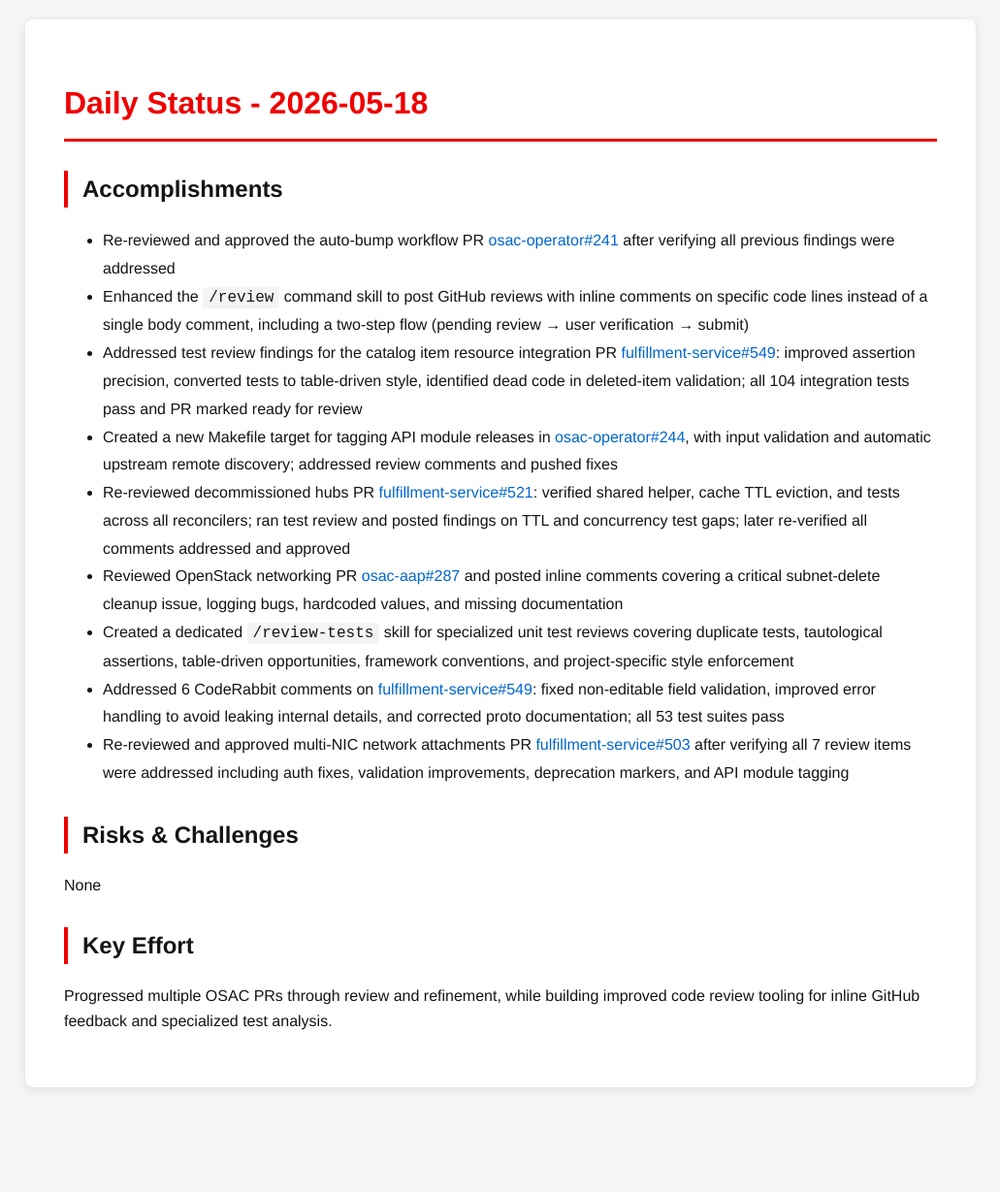
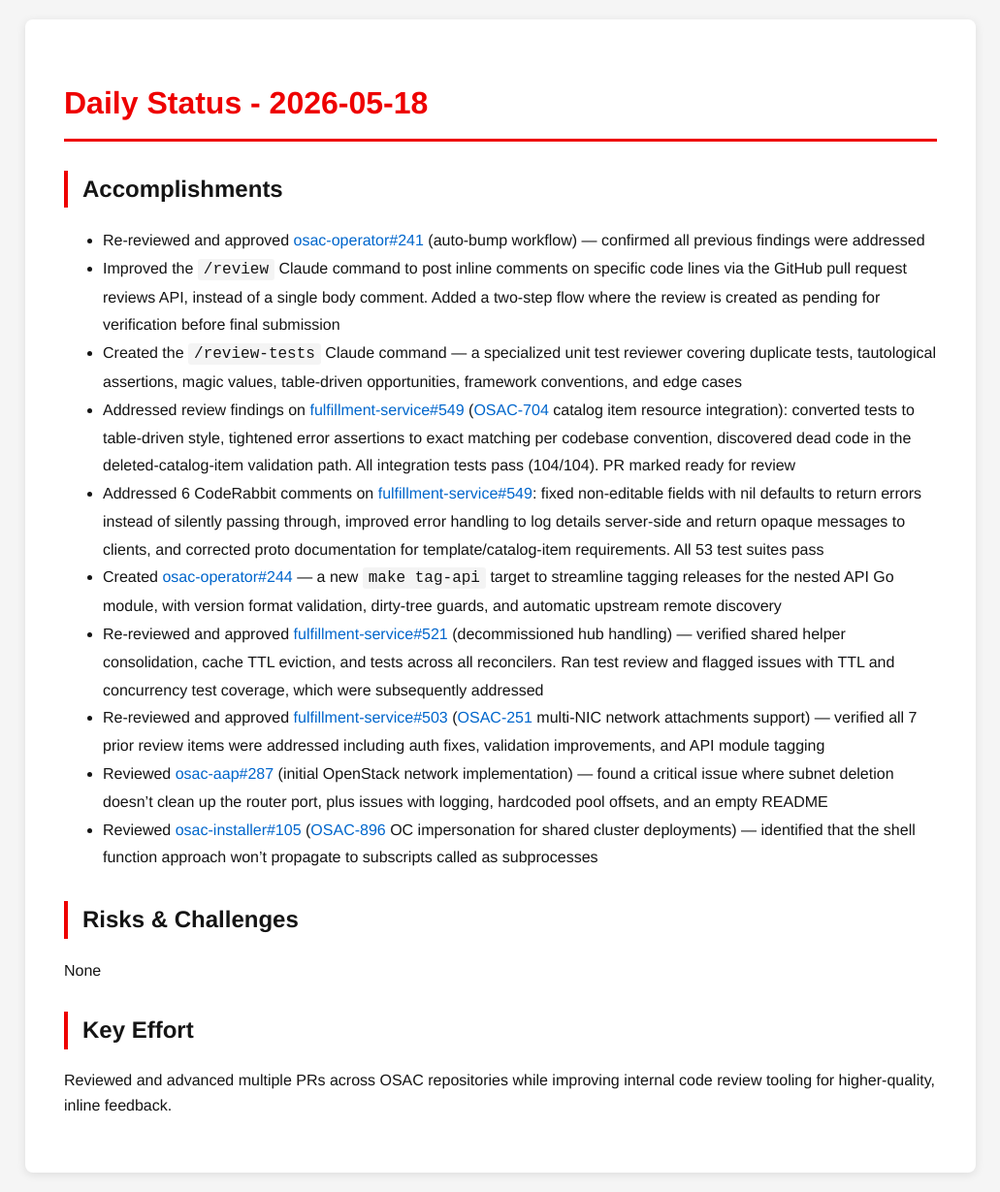
Before and after one commit to tzvatot/daily-status, a Jekyll site: the page built from 2026-05-18.md, in a window 1280 px wide. Shown: the whole page at 97% size, without its empty margins (124-1155 px from the left). Built offline with Jekyll 4.4.1, drawn with Linux system fonts in a browser that asks for light colours; before the commit the page ends 1141 px from its top, so only the background shows below that.

Commit message:
Daily status update - 2026-05-18

```diff
--- a/2026-05-18.md
+++ b/2026-05-18.md
@@ -7,18 +7,19 @@
 # Daily Status - 2026-05-18
 
 ## Accomplishments
-- Re-reviewed and approved the auto-bump workflow PR [osac-operator#241](https://github.com/osac-project/osac-operator/pull/241) after verifying all previous findings were addressed
-- Enhanced the `/review` command skill to post GitHub reviews with inline comments on specific code lines instead of a single body comment, including a two-step flow (pending review → user verification → submit)
-- Addressed test review findings for the catalog item resource integration PR [fulfillment-service#549](https://github.com/osac-project/fulfillment-service/pull/549): improved assertion precision, converted tests to table-driven style, identified dead code in deleted-item validation; all 104 integration tests pass and PR marked ready for review
-- Created a new Makefile target for tagging API module releases in [osac-operator#244](https://github.com/osac-project/osac-operator/pull/244), with input validation and automatic upstream remote discovery; addressed review comments and pushed fixes
-- Re-reviewed decommissioned hubs PR [fulfillment-service#521](https://github.com/osac-project/fulfillment-service/pull/521): verified shared helper, cache TTL eviction, and tests across all reconcilers; ran test review and posted findings on TTL and concurrency test gaps; later re-verified all comments addressed and approved
-- Reviewed OpenStack networking PR [osac-aap#287](https://github.com/osac-project/osac-aap/pull/287) and posted inline comments covering a critical subnet-delete cleanup issue, logging bugs, hardcoded values, and missing documentation
-- Created a dedicated `/review-tests` skill for specialized unit test reviews covering duplicate tests, tautological assertions, table-driven opportunities, framework conventions, and project-specific style enforcement
-- Addressed 6 CodeRabbit comments on [fulfillment-service#549](https://github.com/osac-project/fulfillment-service/pull/549): fixed non-editable field validation, improved error handling to avoid leaking internal details, and corrected proto documentation; all 53 test suites pass
-- Re-reviewed and approved multi-NIC network attachments PR [fulfillment-service#503](https://github.com/osac-project/fulfillment-service/pull/503) after verifying all 7 review items were addressed including auth fixes, validation improvements, deprecation markers, and API module tagging
+- Re-reviewed and approved [osac-operator#241](https://github.com/osac-project/osac-operator/pull/241) (auto-bump workflow) — confirmed all previous findings were addressed
+- Improved the `/review` Claude command to post inline comments on specific code lines via the GitHub pull request reviews API, instead of a single body comment. Added a two-step flow where the review is created as pending for verification before final submission
+- Created the `/review-tests` Claude command — a specialized unit test reviewer covering duplicate tests, tautological assertions, magic values, table-driven opportunities, framework conventions, and edge cases
+- Addressed review findings on [fulfillment-service#549](https://github.com/osac-project/fulfillment-service/pull/549) ([OSAC-704](https://issues.redhat.com/browse/OSAC-704) catalog item resource integration): converted tests to table-driven style, tightened error assertions to exact matching per codebase convention, discovered dead code in the deleted-catalog-item validation path. All integration tests pass (104/104). PR marked ready for review
+- Addressed 6 CodeRabbit comments on [fulfillment-service#549](https://github.com/osac-project/fulfillment-service/pull/549): fixed non-editable fields with nil defaults to return errors instead of silently passing through, improved error handling to log details server-side and return opaque messages to clients, and corrected proto documentation for template/catalog-item requirements. All 53 test suites pass
+- Created [osac-operator#244](https://github.com/osac-project/osac-operator/pull/244) — a new `make tag-api` target to streamline tagging releases for the nested API Go module, with version format validation, dirty-tree guards, and automatic upstream remote discovery
+- Re-reviewed and approved [fulfillment-service#521](https://github.com/osac-project/fulfillment-service/pull/521) (decommissioned hub handling) — verified shared helper consolidation, cache TTL eviction, and tests across all reconcilers. Ran test review and flagged issues with TTL and concurrency test coverage, which were subsequently addressed
+- Re-reviewed and approved [fulfillment-service#503](https://github.com/osac-project/fulfillment-service/pull/503) ([OSAC-251](https://issues.redhat.com/browse/OSAC-251) multi-NIC network attachments support) — verified all 7 prior review items were addressed including auth fixes, validation improvements, and API module tagging
+- Reviewed [osac-aap#287](https://github.com/osac-project/osac-aap/pull/287) (initial OpenStack network implementation) — found a critical issue where subnet deletion doesn't clean up the router port, plus issues with logging, hardcoded pool offsets, and an empty README
+- Reviewed [osac-installer#105](https://github.com/osac-project/osac-installer/pull/105) ([OSAC-896](https://issues.redhat.com/browse/OSAC-896) OC impersonation for shared cluster deployments) — identified that the shell function approach won't propagate to subscripts called as subprocesses
 
 ## Risks & Challenges
 None
 
 ## Key Effort
-Progressed multiple OSAC PRs through review and refinement, while building improved code review tooling for inline GitHub feedback and specialized test analysis.
+Reviewed and advanced multiple PRs across OSAC repositories while improving internal code review tooling for higher-quality, inline feedback.
```
